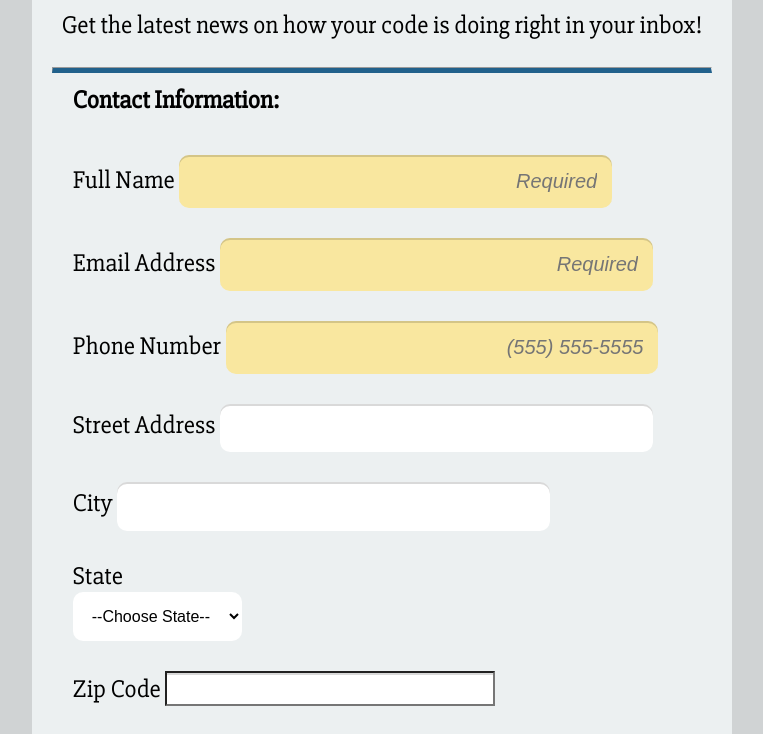
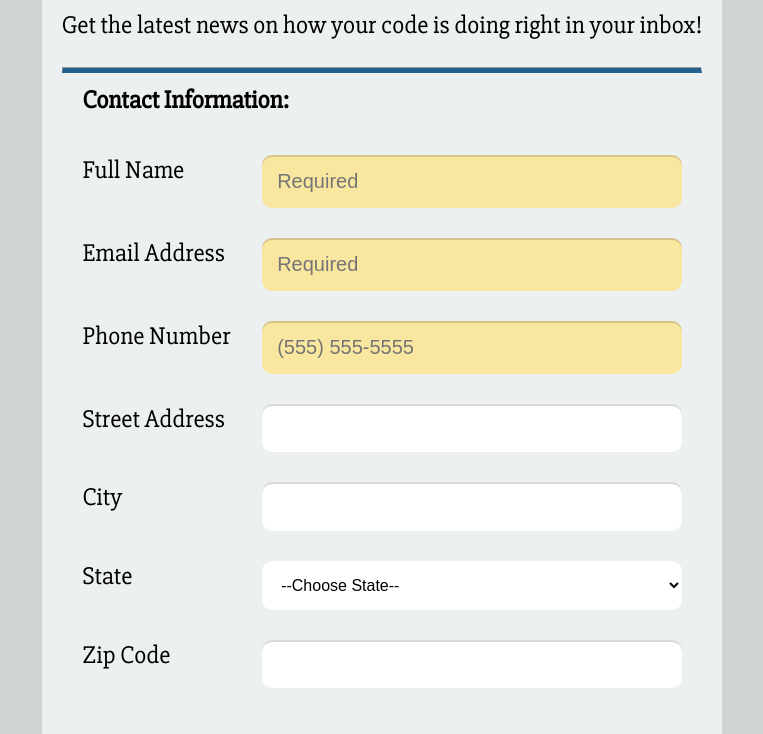
Before and after one commit to kpelkowski/project_3, a plain HTML site: page index.html in a window 1280 px wide. Shown: the part 218-952 px from the top of the page, without its empty margins (258-1021 px from the left). Drawn offline with Linux system fonts and the light colour scheme.

Commit message:
Add files via upload

```diff
--- a/css/styles.css
+++ b/css/styles.css
@@ -68,7 +68,7 @@ input[type="email"],
 input[type="tel"],
 input[type="address"],
 input[type="city"],
-input[type="zip"],
+input[type="number"],
 select {
   background: white;
   border: none;
@@ -102,8 +102,7 @@ input[type="checkbox"] {
 
 input[placeholder] {
   background: #f9e79f;
-  font-style: italic;
-  text-align: right;
+  text-align: left;
   font-size: 20px;
 }
 
@@ -181,21 +180,12 @@ input:focus {
 
 @media (min-width: 768px) {
 
-  label[for="state"] {
-    display: flex;
-    align-self: flex-end;
-  }
-
-  select {
-    display: flex;
-  }
-
   input[type="text"],
   input[type="email"],
   input[type="tel"],
   input[type="address"],
   input[type="city"],
-  input[type="zip"],
+  input[type="number"],
   select {
     background: white;
     border: none;
@@ -216,8 +206,7 @@ input:focus {
 
     input[placeholder] {
       background: #f9e79f;
-      font-style: italic;
-      text-align: right;
+      text-align: left;
       font-size: 20px;
     }
 
@@ -236,4 +225,16 @@ input:focus {
       margin-right: auto;
     }
 
+    #state {
+      width: 70%;
+    }
+
+    #topics {
+      width: 100%;
+    }
+
+    div {
+      display: flex;
+    }
+
 }
--- a/index.html
+++ b/index.html
@@ -5,7 +5,7 @@
     <meta name="viewport" content="width=device-width initial-scale=1.0">
     <title>The Code Review: Newsletter Sign Up</title>
     <link rel="stylesheet" href="css/normalize.css">
-    <link rel="stylesheet" href="css/styles.css">
+    <link rel="stylesheet" href="project_3/css/styles.css">
     <link href="https://fonts.googleapis.com/css?family=Slabo+27px" rel="stylesheet">
   </head>
   <body>
@@ -21,16 +21,27 @@
 
       <fieldset>
         <legend>Contact Information:</legend>
+          <div>
             <label class="container inln" for="name">Full Name</label>
             <input class="user_input inln" type="text" id="name" name="user_name" placeholder="Required" required>
+          </div>
+          <div>
             <label class="container inln" for="email">Email Address</label>
             <input class="user_input inln" type="email" id="email" name="user_email" placeholder="Required" required>
+          </div>
+          <div>
             <label class="container inln" for="phone">Phone Number</label>
             <input class="user_input inln" type="tel" id="phone" name="user_phone" placeholder="(555) 555-5555">
+          </div>
+          <div>
             <label class="container inln" for="address">Street Address</label>
             <input class="user_input inln" type="text" id="address" name="user_address">
+          </div>
+          <div>
             <label class="container inln" for="city">City</label>
             <input class="user_input inln" type="text" id="city" name="user_city">
+          </div>
+          <div>
             <label class="container inln" for="state">State</label>
             <select class="user_input inln" id="state" name="user_state">
               <option>--Choose State--</option>
@@ -85,8 +96,12 @@
               <option value="Wisconson">WI</option>
               <option value="Wyoming">WY</option>
             </select>
+          </div>
+          <div>
             <label class="container inln" for="zip">Zip Code</label>
             <input class="user_input inln" type="number" id="zip" name="user_zip">
+          </div>
+
        </fieldset>
        <hr class="separation">
 
```
Lines whose indentation alone changed are shown as unchanged.
